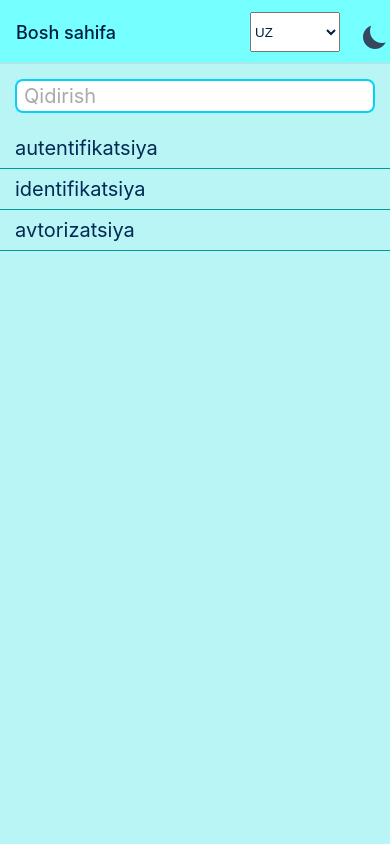
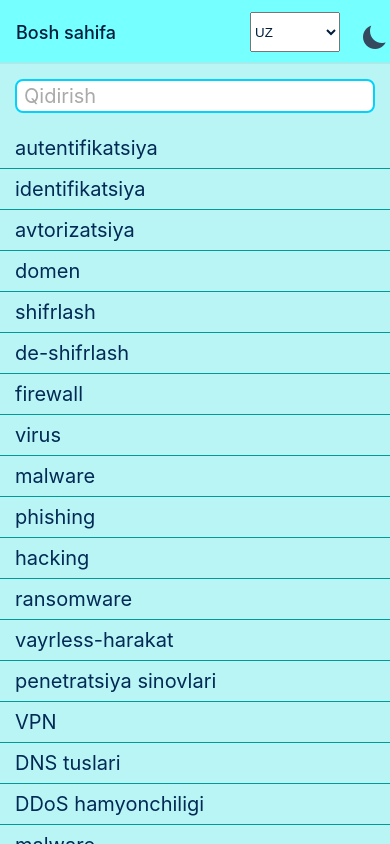
Before and after one commit to diyorbek0309/cyber-terms, a React Native app: screen / in a window 390 px wide. Built offline with nearby package versions, Linux system fonts and the light colour scheme.

Commit message:
added some data

```diff
--- a/src/data.ts
+++ b/src/data.ts
@@ -1,21 +1,163 @@
 export const uz = [
-  { id: 0, term: "autentifikatsiya", description: "Nimadirla" },
-  { id: 1, term: "identifikatsiya", description: "Nimadirla" },
+  {
+    id: 0,
+    term: "autentifikatsiya",
+    description: "Foydalanuvchi identifikatsiyasini tasdiqlash",
+  },
+  {
+    id: 1,
+    term: "identifikatsiya",
+    description: "Foydalanuvchi aniqlash jarayoni",
+  },
   {
     id: 2,
     term: "avtorizatsiya",
     description:
-      "Nimadirla Nimadirla Nimadirla Nimadirla Nimadirla Nimadirla Nimadirla Nimadirla Nimadirla Nimadirla Nimadirla Nimadirla Nimadirla Nimadirla Nimadirla Nimadirla Nimadirla Nimadirla Nimadirla Nimadirla Nimadirla Nimadirla Nimadirla Nimadirla Nimadirla Nimadirla Nimadirla Nimadirla Nimadirla Nimadirla Nimadirla Nimadirla Nimadirla Nimadirla Nimadirla Nimadirla Nimadirla Nimadirla Nimadirla Nimadirla Nimadirla Nimadirla Nimadirla Nimadirla Nimadirla Nimadirla Nimadirla Nimadirla Nimadirla Nimadirla Nimadirla Nimadirla Nimadirla Nimadirla Nimadirla Nimadirla Nimadirla Nimadirla Nimadirla Nimadirla Nimadirla Nimadirla Nimadirla Nimadirla Nimadirla Nimadirla Nimadirla Nimadirla Nimadirla Nimadirla Nimadirla Nimadirla Nimadirla Nimadirla Nimadirla Nimadirla Nimadirla Nimadirla Nimadirla Nimadirla Nimadirla Nimadirla Nimadirla Nimadirla Nimadirla Nimadirla Nimadirla Nimadirla Nimadirla Nimadirla Nimadirla Nimadirla Nimadirla Nimadirla Nimadirla Nimadirla Nimadirla Nimadirla Nimadirla Nimadirla Nimadirla Nimadirla Nimadirla Nimadirla Nimadirla Nimadirla Nimadirla Nimadirla Nimadirla Nimadirla Nimadirla Nimadirla Nimadirla Nimadirla Nimadirla Nimadirla Nimadirla Nimadirla Nimadirla Nimadirla Nimadirla Nimadirla Nimadirla Nimadirla",
+      "Foydalanuvchi tomonidan amalga oshirilgan har qanday operatsiyalar uchun ruxsat berish",
+  },
+  { id: 3, term: "domen", description: "Tarmoqqa ulanish uchun nom" },
+  { id: 4, term: "shifrlash", description: "Ma'lumotlarni himoyalash usuli" },
+  {
+    id: 5,
+    term: "de-shifrlash",
+    description:
+      "Shifrlangan ma'lumotlarni boshqa usullar orqali oqib oluvchi jarayon",
+  },
+  {
+    id: 6,
+    term: "firewall",
+    description: "Tarmoqni himoyalashni ta'minlaydigan dasturiy vosita",
+  },
+  {
+    id: 7,
+    term: "virus",
+    description:
+      "O'zaro almashinuvchan ma'lumotlar, fayllar yoki dasturlar, boshqa dasturlarning ishlashiga ta'sir qilish",
+  },
+  { id: 8, term: "malware", description: "Zararli dasturlar va fayllar" },
+  {
+    id: 9,
+    term: "phishing",
+    description:
+      "Maxfiy ma'lumotlarni olish maqsadida elektron pochtalar, xabarlar yoki havolalar yordamida foydalanuvchilarni qo'llab-quvvatlash",
+  },
+  {
+    id: 10,
+    term: "hacking",
+    description: "Tizimlarga yoki kompyuterlarga maxfiy ravishda kirish",
+  },
+  {
+    id: 11,
+    term: "ransomware",
+    description:
+      "Fayllarni shifrlash yoki o'chirib tashlash va foydalanuvchidan pul so'ralish maqsadida qo'llaniladigan virus",
+  },
+  {
+    id: 12,
+    term: "vayrless-harakat",
+    description:
+      "Ko'plab kabellarga xaydalanuvchining ko'pincha iste'mol qilinadigan IoT qurilmalaridan kelib chiqqan foydalanuvchilar uchun maxfiylik xavfsizlik muammo.",
+  },
+  {
+    id: 13,
+    term: "penetratsiya sinovlari",
+    description:
+      "Tarmoq xavfsizligini tekshirish uchun tuzilgan sinovlar. Bu sinovlarning asosiy maqsadi tarmoqdagi xavfsizlik yomonliklarini aniqlash va bu yomonliklarni tuzatish uchun imkoniyat yaratishdir.",
+  },
+  {
+    id: 14,
+    term: "VPN",
+    description:
+      "Virtual maxfiy tarmoq, tarmoqga internet orqali ulanish uchun yordam beradi, lekin foydalanuvchining ma'lumotlarini maxfiy ko'rib turadi va uni himoya qiladi.",
+  },
+  {
+    id: 15,
+    term: "DNS tuslari",
+    description:
+      "Ko'plab DNS-serverlarni muvofiqlashtiradigan tarzda tuzilgan to'g'ridan-to'g'ri so'rovlarni yo'naltirish usuli.",
+  },
+  {
+    id: 16,
+    term: "DDoS hamyonchiligi",
+    description:
+      "Tarmoq xizmatlari orqali ko'plab to'g'ridan-to'g'ri so'rovlar yuborilishi bilan tarmoq xizmatlari buzilishi",
+  },
+  {
+    id: 17,
+    term: "malware",
+    description:
+      "Maxsus maqsadlar uchun yaratilgan dasturiy ta'minotlarning bitta turi. Bu dasturiy ta'minotlar foydalanuvchining ruxsatidan tashqari tarqalgan holda ishga tushiriladi va kompyuterni xavfsizlik rivojini buzib qo'yadi.",
   },
 ];
 
 export const en = [
-  { id: 0, term: "autentification", description: "Nimadirla" },
-  { id: 1, term: "identification", description: "Nimadirla" },
+  {
+    id: 0,
+    term: "DDoS attack",
+    description:
+      "A form of cyberattack that involves flooding a network or website with high volumes of traffic to disrupt normal operation.",
+  },
+  {
+    id: 1,
+    term: "malware",
+    description:
+      "A type of malicious software designed to infiltrate and harm computer systems without the user's consent, compromising the security of the system.",
+  },
   {
     id: 2,
+    term: "wireless insecurity",
+    description:
+      "A security issue for users of IoT devices that often use multiple channels, leading to security vulnerabilities and data breaches.",
+  },
+  {
+    id: 3,
+    term: "penetration testing",
+    description:
+      "A form of security testing used to evaluate the security of a computer system or network by simulating an attack from a malicious source.",
+  },
+  {
+    id: 4,
+    term: "VPN",
+    description:
+      "A virtual private network that provides secure internet access by routing internet connection through a server that encrypts and protects user data.",
+  },
+  { id: 5, term: "DNS spoofing", description: "A method of" },
+  {
+    id: 6,
+    term: "authentication",
+    description: "Verification of user identification",
+  },
+  {
+    id: 7,
+    term: "identification",
+    description: "Process of identifying a user",
+  },
+  {
+    id: 8,
     term: "authorization",
+    description: "Granting permission by a user to perform any operation",
+  },
+  { id: 9, term: "domain", description: "Name for network connection" },
+  {
+    id: 10,
+    term: "encryption",
+    description: "Method of protecting information",
+  },
+  {
+    id: 11,
+    term: "decryption",
     description:
-      "Nimadirla Nimadirla Nimadirla Nimadirla Nimadirla Nimadirla Nimadirla Nimadirla Nimadirla Nimadirla Nimadirla Nimadirla Nimadirla Nimadirla Nimadirla Nimadirla Nimadirla Nimadirla Nimadirla Nimadirla Nimadirla Nimadirla Nimadirla Nimadirla Nimadirla Nimadirla Nimadirla Nimadirla Nimadirla Nimadirla Nimadirla Nimadirla Nimadirla Nimadirla Nimadirla Nimadirla Nimadirla Nimadirla Nimadirla Nimadirla Nimadirla Nimadirla Nimadirla Nimadirla Nimadirla Nimadirla Nimadirla Nimadirla Nimadirla Nimadirla Nimadirla Nimadirla Nimadirla Nimadirla Nimadirla Nimadirla Nimadirla Nimadirla Nimadirla Nimadirla Nimadirla Nimadirla Nimadirla Nimadirla Nimadirla Nimadirla Nimadirla Nimadirla Nimadirla Nimadirla Nimadirla Nimadirla Nimadirla Nimadirla Nimadirla Nimadirla Nimadirla Nimadirla Nimadirla Nimadirla Nimadirla Nimadirla Nimadirla Nimadirla Nimadirla Nimadirla Nimadirla Nimadirla Nimadirla Nimadirla Nimadirla Nimadirla Nimadirla Nimadirla Nimadirla Nimadirla Nimadirla Nimadirla Nimadirla Nimadirla Nimadirla Nimadirla Nimadirla Nimadirla Nimadirla Nimadirla Nimadirla Nimadirla Nimadirla Nimadirla Nimadirla Nimadirla Nimadirla Nimadirla Nimadirla Nimadirla Nimadirla Nimadirla Nimadirla Nimadirla Nimadirla Nimadirla Nimadirla Nimadirla",
+      "Process of decoding encrypted information using other methods",
+  },
+  {
+    id: 12,
+    term: "firewall",
+    description: "Software used to protect networks",
+  },
+  {
+    id: 13,
+    term: "virus",
+    description:
+      "Malicious programs, files, or codes that can impact the functioning of",
   },
 ];
```
Also changed, not shown: src/en.ts (deleted, +0 -12 lines), src/uz.ts (deleted, +0 -12 lines).
